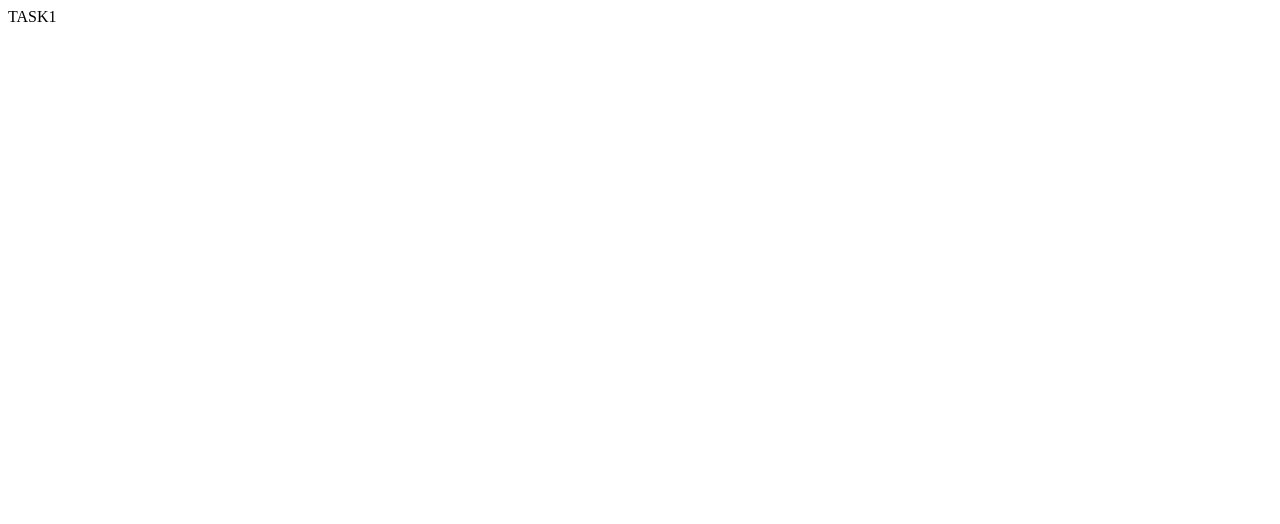
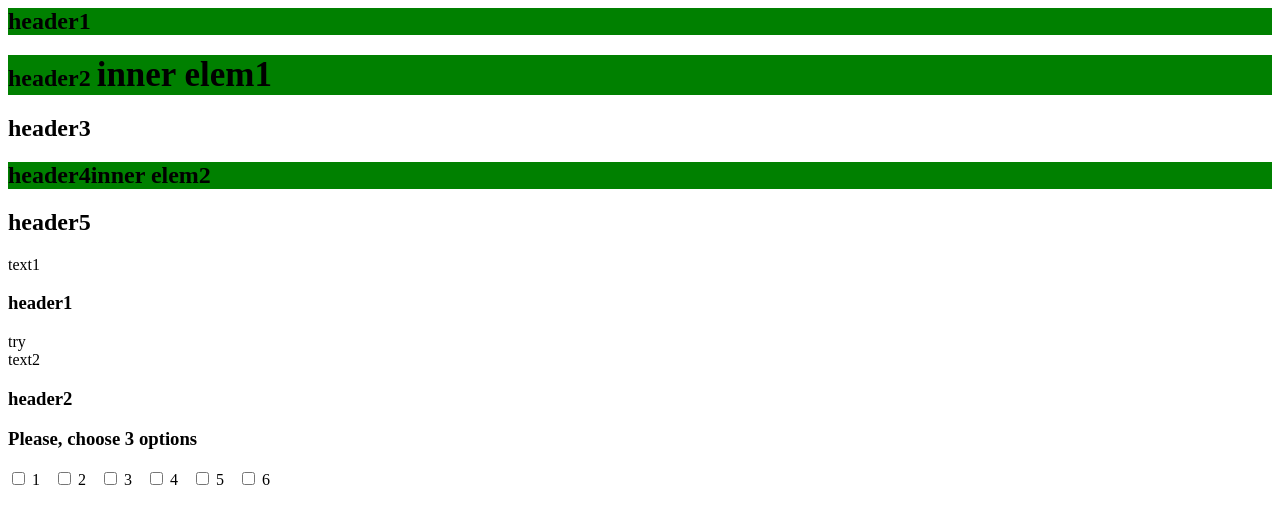
Before and after one commit to Dergelyova/REPO, a plain HTML site: page HOMEWORK9/homework9.html in a window 1280 px wide. Drawn offline with nearby package versions, Linux system fonts and the light colour scheme.

Commit message:
Finished HW9

```diff
--- a/HOMEWORK9/homework9.html
+++ b/HOMEWORK9/homework9.html
@@ -1,8 +1,9 @@
-TASK1
-
 <head>
     <script src="https://ajax.googleapis.com/ajax/libs/jquery/3.5.1/jquery.min.js"></script>
 </head>
+
+
+<!-- ******TASK1****** -->
 
 <body>
     <a id="link" href="https://ajax.googleapis"></a>
@@ -10,3 +11,68 @@ TASK1
         $("#link[href^='https://']").attr('target', "_blank");
     </script>
 </body>
+
+
+<!-- ******TASK2****** -->
+
+<body>
+    <h2 class="head">header1</h2>
+    <h2 class="head">header2 <span class="inner">inner elem1</span></h2>
+    <h2>header3</h2>
+    <h2 class="head">header4<span>inner elem2</span></h2>
+    <h2>header5</h2>
+    <script>
+        $("h2.head").css("background-color", "green");
+        $("h2.head>.inner").css("font-size", "35px");
+    </script>
+</body>
+
+
+<!-- *****TASK3***** -->
+
+<body>
+    <h3>header1</h3>
+    <div>text1</div>
+    <!-- розмістили додатковий div для перевірки, що обрано лише div безпосередньо після h3(за умовою) -->
+    <div>try</div>
+    <h3>header2</h3>
+    <div>text2</div>
+    <script>
+        let $el = $("h3").next('div');
+        $("h3:eq(0)").before($el.eq(0));
+        $("h3:eq(1)").before($el.eq(1));
+    </script>
+</body>
+
+<!-- *****TASK4***** -->
+
+<body>
+    <div id="checkbox-list">
+        <h3>Please, choose 3 options</h3>
+        <input type="checkbox" id="first">
+        <label for="first">1</label>
+        <input type="checkbox" id="second">
+        <label for="second">2</label>
+        <input type="checkbox" id="third">
+        <label for="third">3</label>
+        <input type="checkbox" id="fourth">
+        <label for="fourth">4</label>
+        <input type="checkbox" id="fifth">
+        <label for="fifth">5</label>
+        <input type="checkbox" id="sixth">
+        <label for="sixth">6</label>
+    </div>
+    <style>
+        label {
+            margin-right: 10px;
+        }
+    </style>
+    <script>
+        $("input").click(function() {
+            if ($('input:checked').length >= 3) {
+                $("input").attr("disabled", "true");
+            }
+        });
+    </script>
+
+</body>
```
